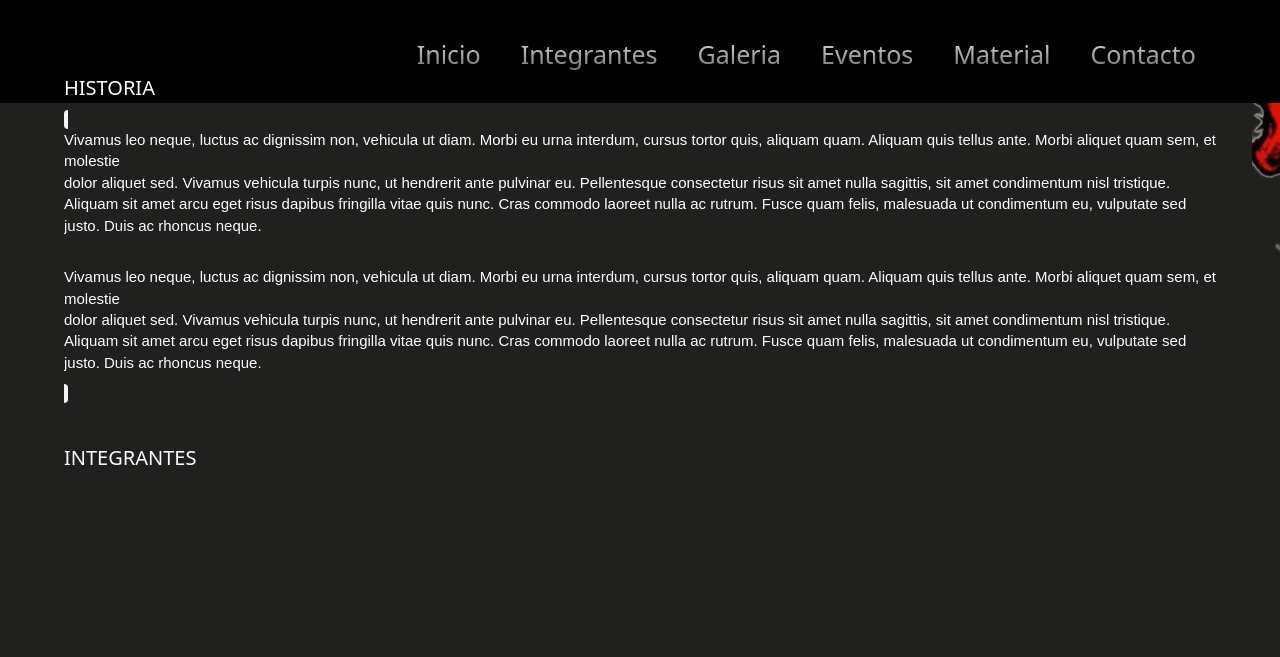
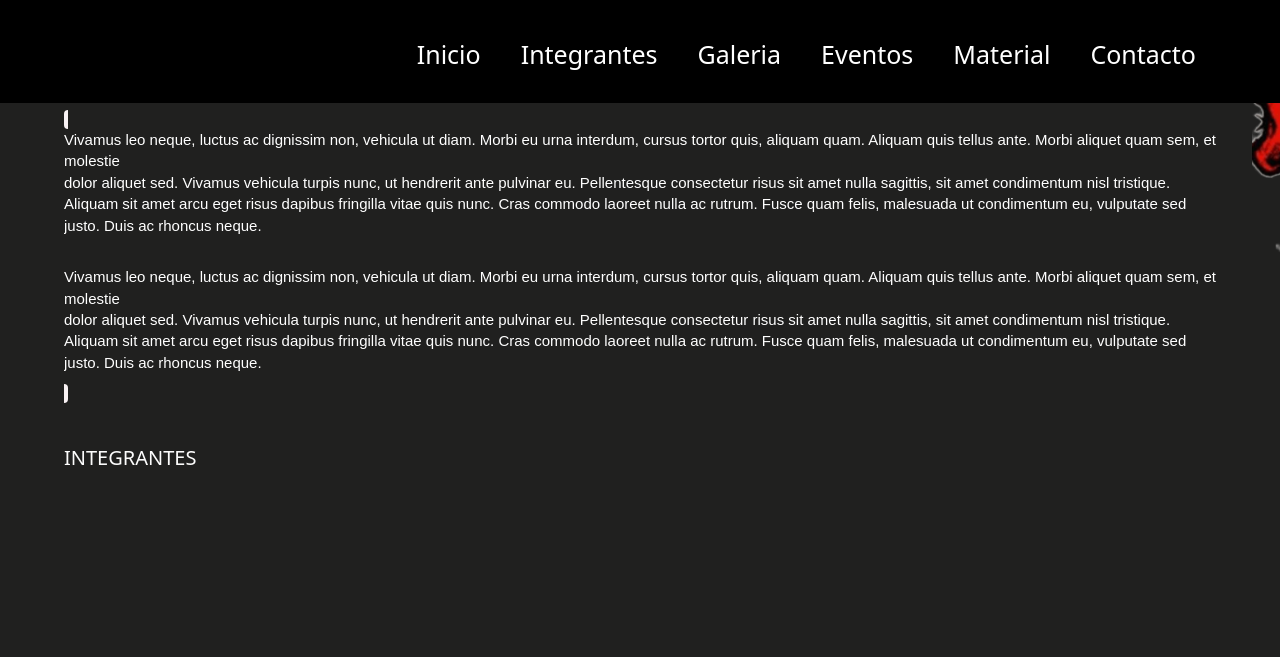
Before and after one commit to abraham2897/Prueba1, a plain HTML site: page index.html in a window 1280 px wide. Shown: the part 143-800 px from the top of the page. Drawn offline with nearby package versions, Linux system fonts and the light colour scheme; a web font is replaced by a local one.

Commit message:
Transparencia

```diff
--- a/CSS/fatal.css
+++ b/CSS/fatal.css
@@ -48,8 +48,6 @@ p {
   margin: auto;
   overflow: hidden;
   height: 100%;
-  mask-image: linear-gradient(black 70%, transparent);
-  -webkit-mask-image: linear-gradient(black 70%, transparent);
 }
 
 header {
```
